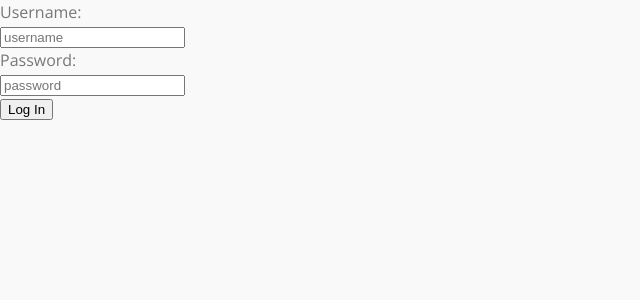
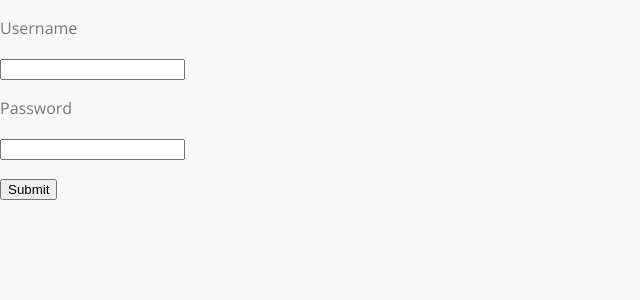
Before and after one commit to dujules23/practice-record-app-be, a React (Create React App) app in the folder practice-record/: page /login in a window 1280 px wide. Shown: the top 300 px of the page, without its empty margins (0-640 px from the left). Built offline with nearby package versions, Linux system fonts and the light colour scheme.

Commit message:
refactored Login form, added a static index.js with input fields

```diff
--- a/practice-record/src/view/components/forms/Login.js
+++ b/practice-record/src/view/components/forms/Login.js
@@ -1,5 +1,6 @@
 import React, { useState } from "react";
 import * as yup from "yup";
+import content from '../static/index';
 
 import { useForm } from "react-hook-form";
 
@@ -7,91 +8,81 @@ import {yupResolver} from "@hookform/resolvers/yup"
 
 const Schema = yup.object().shape({
   username: yup.string().required("User Name is Required"),
-  password: yup.string().required("Not a Valid Password")
+  password: yup.string().required("Not a Valid Password").min(5)
 })
 
 function LoginForm (props) {
-  const [loginState, setloginState] = useState(
-    {
-      username: "",
-      password: ""
-    }
-  );
-
-  const [err, setErr] = useState(
-    {
-    username: "",
-    password: ""
-    }
-  );
 
 
-  const [isValid, setIsValid] = useState(true);
+  const { register, handleSubmit, errors } = useForm({})
+
+  const onSubmit = (data) => console.log(data)
+  // const [loginState, setloginState] = useState(
+  //   {
+  //     username: "",
+  //     password: ""
+  //   }
+  // );
+
+  // const [err, setErr] = useState(
+  //   {
+  //   username: "",
+  //   password: ""
+  //   }
+  // );
+
+
+  // const [isValid, setIsValid] = useState(true);
 
 
   // Function for form submission
 
   // Validation function
 
-  const validate = (e) => {
-    yup.reach(Schema, e.target.name)
-      .validate(e.target.value)
-      .then( valid => {
-        setErr({
-          ...err, [e.target.name]: ""
-        })
-        setIsValid(valid);
-      })
-      .catch( error => {
-        setErr({
-          ...err, [e.target.name]: error.errors[0]
-        })
-      })
-  };
+  // const validate = (e) => {
+  //   yup.reach(Schema, e.target.name)
+  //     .validate(e.target.value)
+  //     .then( valid => {
+  //       setErr({
+  //         ...err, [e.target.name]: ""
+  //       })
+  //       setIsValid(valid);
+  //     })
+  //     .catch( error => {
+  //       setErr({
+  //         ...err, [e.target.name]: error.errors[0]
+  //       })
+  //     })
+  // };
 
-  const inputChange = (e) => {
-    e.persist();
-    validate(e);
-    setloginState({...loginState, [e.target.name]: e.target.value})
-  };
+  // const inputChange = (e) => {
+  //   e.persist();
+  //   validate(e);
+  //   setloginState({...loginState, [e.target.name]: e.target.value})
+  // };
 
 
   return(
     <div>
       <form>
-        <div>
-          <label>
-            Username:
-          </label>
-        </div>
-        <div>
-          <input
-          name="username"
-          type="text"
-          placeholder="username"
-          id="username"
-          onChange={inputChange}
-          />
-          {err.username.length > 0 ? <p>{err.username}</p> : null}
-        </div>
-        <div>
-          <label>
-            Password:
-          </label>
-        </div>
-        <div>
-          <input
-          name="password"
-          type="password"
-          placeholder="password"
-          id="password"
-          onChange={inputChange}
-          />
-          {err.password.length > 0 ? <p>{err.password}</p> : null}
-        </div>
-        <div>
-          <button type="submit" disabled={!isValid}>Log In</button>
-        </div>
+        {content.inputs.map((input, key) => {
+          return(
+          <div key={key}>
+            <p>
+              <label>{input.label}</label>
+            </p>
+            <p>
+              <input
+              name={input.name}
+              className="input"
+              type={input.type}
+              {...register(`${input.name}`)}
+              />
+            </p>
+          </div>
+          );
+        })}
+        <button className="btn" type="submit">Submit</button>
       </form>
     </div>
   );
--- a/practice-record/src/view/components/index.js
+++ b/practice-record/src/view/components/index.js
@@ -1,12 +1,13 @@
 import Login from "./forms/Login";
 import Home from "./Home";
 import Calendar from "./Calendar";
-
+import content from './static/index';
 
 
 
 export {
   Login,
   Home,
-  Calendar
+  Calendar,
+  content
 }
--- /dev/null
+++ b/practice-record/src/view/components/static/index.js
@@ -0,0 +1,17 @@
+const content = {
+  inputs: [
+    {
+      label: "Username",
+      name:'username',
+      type: 'text',
+    },
+    {
+      label: "Password",
+      name:'password',
+      type: 'password',
+    },
+  ],
+};
+
+
+export default content;
```
